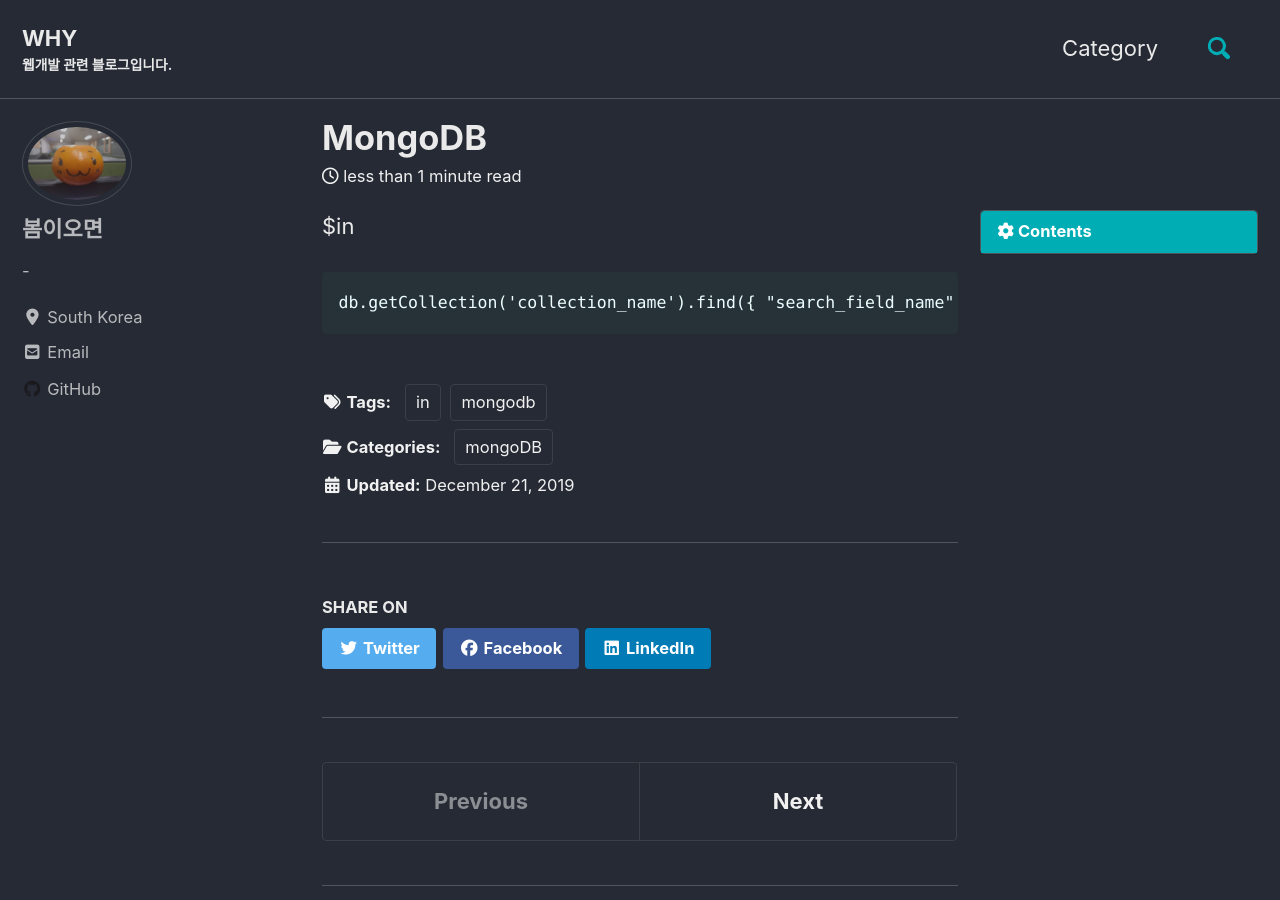
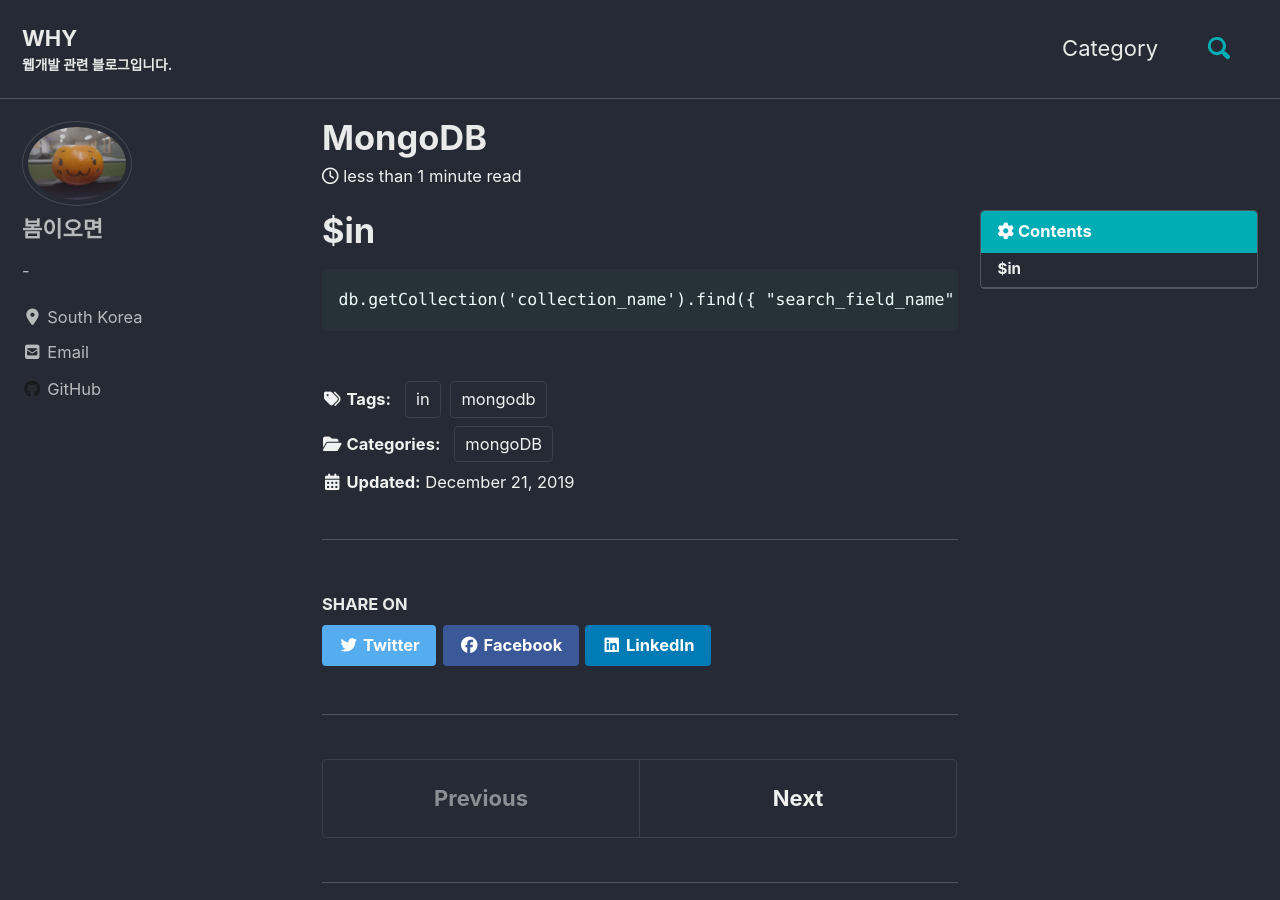
Before and after one commit to springcome/springcome.github.io, a Jekyll site: the page built from _posts/2019-12-21-mongodb-in.md, in a window 1280 px wide and 900 px high. Built offline with Jekyll 4.4.1, drawn with Linux system fonts in a browser that asks for light colours; cached includes are drawn as plain includes; nearby versions of some CDN libraries; comment, search, counter and statistics services are not loaded.

````diff
--- a/_posts/2019-12-21-mongodb-in.md
+++ b/_posts/2019-12-21-mongodb-in.md
@@ -9,7 +9,7 @@ tags:
   - mongodb
   - in
 ---
-$in
+# $in
 ```
 db.getCollection('collection_name').find({ "search_field_name" : { $in : [ "search_value1", "search_value2" ] } })
 ```
````
Also changed, not shown: _posts/2019-12-21-querydsl-replace.md (+0 -1 lines).
